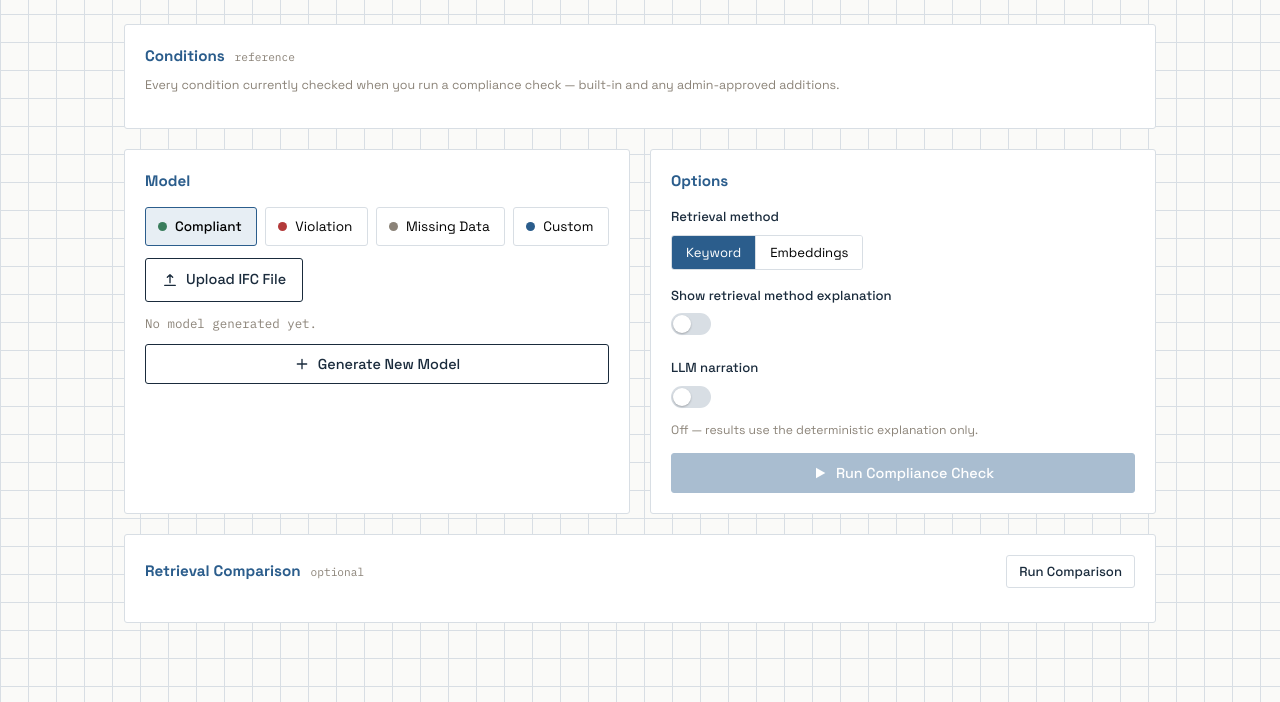
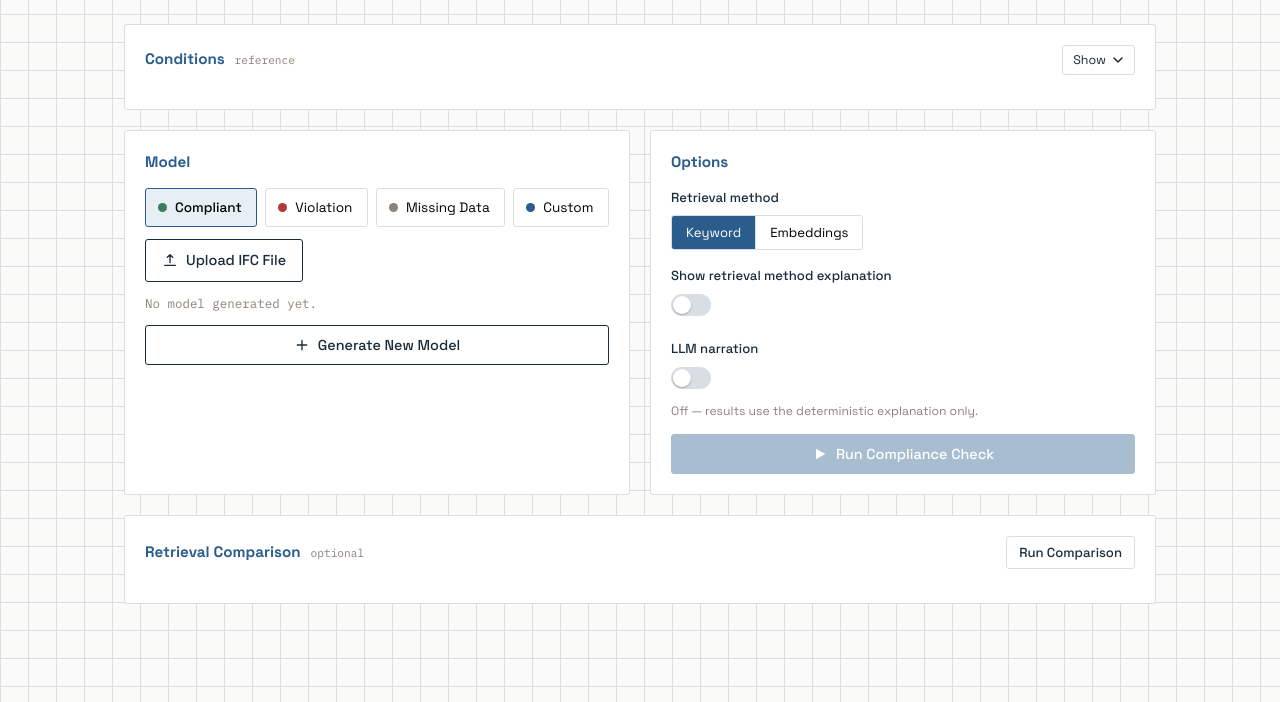
Before and after one commit to Batool-Jaber/ifc-compliance-checker, a Flask app: template templates/index.html in a window 1280 px wide. Shown: the part 98-800 px from the top of the page. Run offline with Flask 3, Linux system fonts and the light colour scheme; the template is opened without the code that fills it, so the values that code supplies are empty; parts of the project's set-up code (start-up, migrations or seed data) failed here and were passed over.

Commit message:
Make conditions reference panel collapsible, collapsed by default

```diff
--- a/static/css/style.css
+++ b/static/css/style.css
@@ -404,3 +404,40 @@ body {
   font-size: 0.83rem;
   line-height: 1.6;
 }
+
+
+
+/* ---------- Collapsible section (Conditions reference panel) ---------- */
+.panel__toggle {
+  display: inline-flex;
+  align-items: center;
+  gap: 6px;
+  border: 1px solid var(--grid-line);
+  background: #fff;
+  color: var(--ink);
+  padding: 6px 10px;
+  border-radius: var(--radius);
+  font-family: 'Space Grotesk', sans-serif;
+  font-size: 0.78rem;
+  cursor: pointer;
+}
+.panel__toggle:hover { background: var(--grey-light); }
+.panel__toggle-icon {
+  width: 12px;
+  height: 12px;
+  transition: transform 0.2s ease;
+}
+.panel__toggle[aria-expanded="true"] .panel__toggle-icon { transform: rotate(180deg); }
+
+.collapsible {
+  display: grid;
+  grid-template-rows: 0fr;
+  transition: grid-template-rows 0.25s ease;
+}
+.collapsible[data-expanded="true"] { grid-template-rows: 1fr; }
+.collapsible__inner { overflow: hidden; }
+
+@media (prefers-reduced-motion: reduce) {
+  .collapsible { transition: none; }
+  .panel__toggle-icon { transition: none; }
+}
--- a/static/js/app.js
+++ b/static/js/app.js
@@ -506,6 +506,15 @@ async function loadConditionsReference() {
   }
 }
 
-// Loaded once immediately -- this panel is always visible, independent
-// of whether a compliance check has been run yet.
+// Toggle open/closed — collapsed by default on every page load.
+$("conditions-toggle").addEventListener("click", () => {
+  const collapsible = $("conditions-collapsible");
+  const btn = $("conditions-toggle");
+  const isExpanded = collapsible.dataset.expanded === "true";
+
+  collapsible.dataset.expanded = String(!isExpanded);
+  btn.setAttribute("aria-expanded", String(!isExpanded));
+  $("conditions-toggle-label").textContent = isExpanded ? "Show" : "Hide";
+});
+
 loadConditionsReference();
--- a/templates/index.html
+++ b/templates/index.html
@@ -35,14 +35,23 @@
 <main class="sheet">
 
  <section class="panel panel--wide" id="conditions-reference-panel">
+    <div class="panel__header-row">
       <h2>Conditions <span class="optional-tag">reference</span></h2>
+      <button type="button" class="panel__toggle" id="conditions-toggle" aria-expanded="false" aria-controls="conditions-collapsible">
+        <span id="conditions-toggle-label">Show</span>
+        <svg class="panel__toggle-icon" viewBox="0 0 12 12" fill="none"><path d="M2 4l4 4 4-4" stroke="currentColor" stroke-width="1.5" stroke-linecap="round" stroke-linejoin="round"/></svg>
+      </button>
+    </div>
+    <div class="collapsible" id="conditions-collapsible" data-expanded="false">
+      <div class="collapsible__inner">
         <p class="ask-hint">
           Every condition currently checked when you run a compliance check &mdash;
           built-in and any admin-approved additions.
         </p>
         <div class="condition-cards" id="conditions-reference-cards"></div>
+      </div>
+    </div>
   </section>
-
   <section class="panel" id="model-panel">
     <h2>Model</h2>
     <div class="scenario-row">
```
Lines whose indentation alone changed are shown as unchanged.
